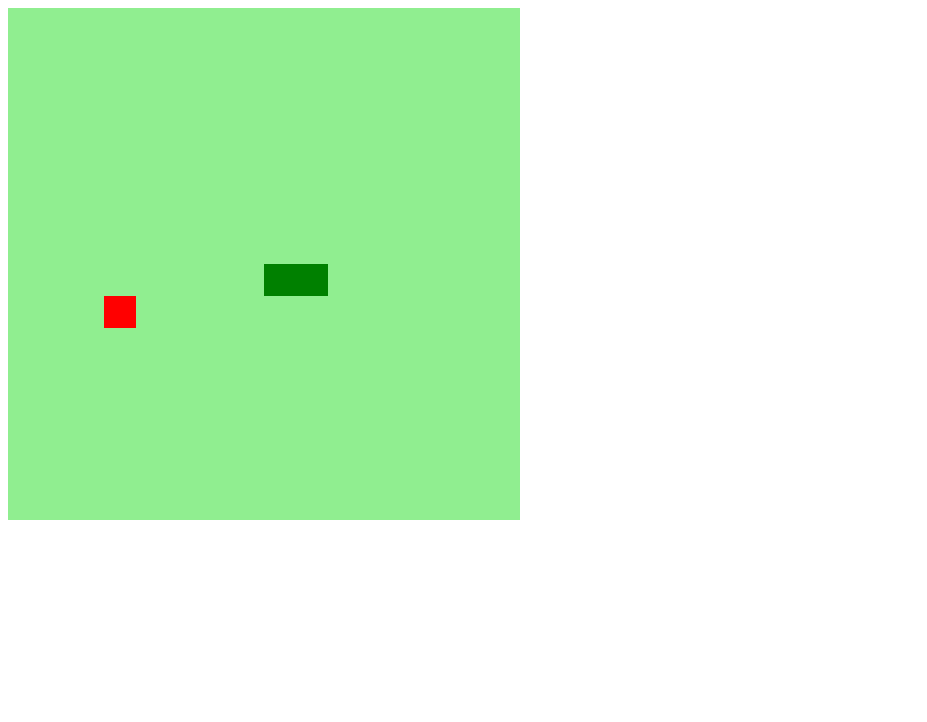
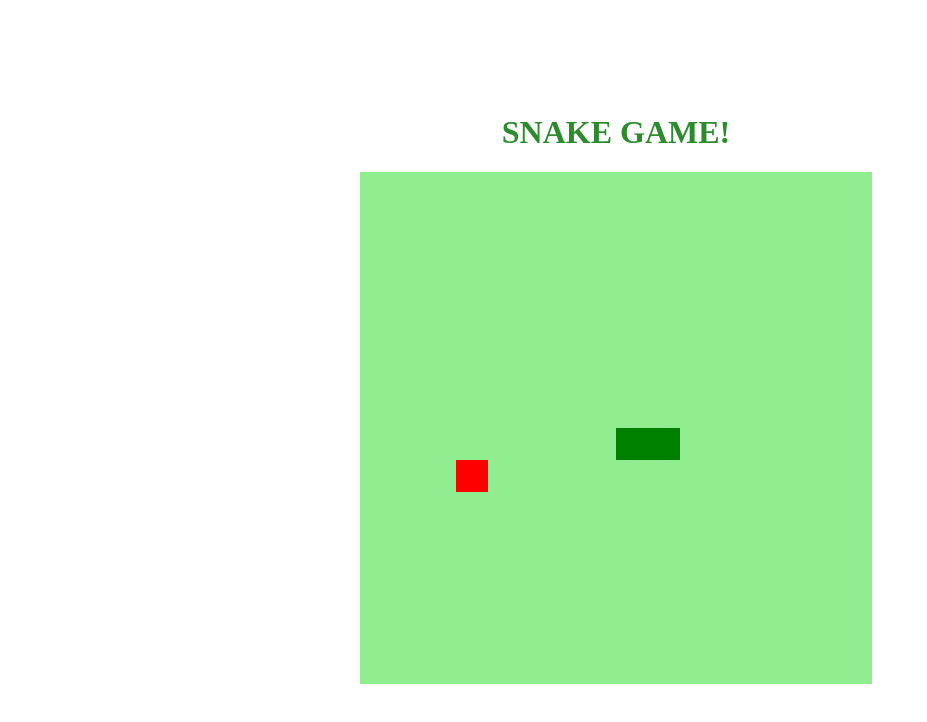
Before and after one commit to marivaldosena/snake-game.github.io, a plain HTML site: page index.html in a window 1280 px wide. Shown: the whole page, without its empty margins (0-927 px from the left). Drawn offline with Linux system fonts and the light colour scheme.

Commit message:
Add some styling to snake game.

```diff
--- a/index.html
+++ b/index.html
@@ -7,6 +7,7 @@
   <title>Snake Game</title>
 </head>
 <body>
+  <h1>Snake Game!</h1>
   <canvas id="snake" width="512" height="512"></canvas>
 </body>
 </html>
--- a/style.css
+++ b/style.css
@@ -0,0 +1,13 @@
+body {
+    height: 95vh;
+    width: 95vw;
+    display: flex;
+    justify-content: center;
+    align-items: center;
+    flex-direction: column;
+    color: #2C8B2C;
+}
+
+h1 {
+    text-transform: uppercase;
+}
```
